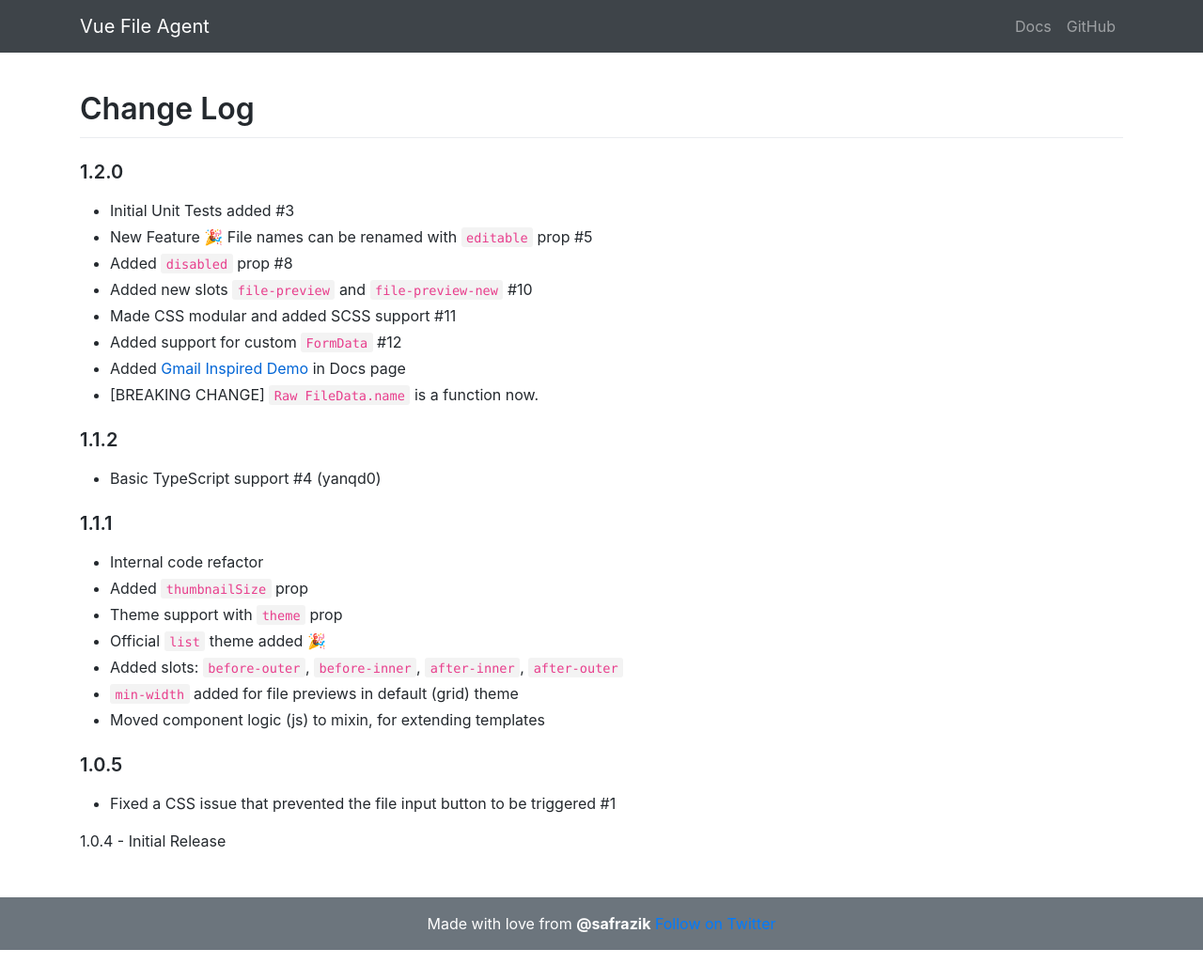
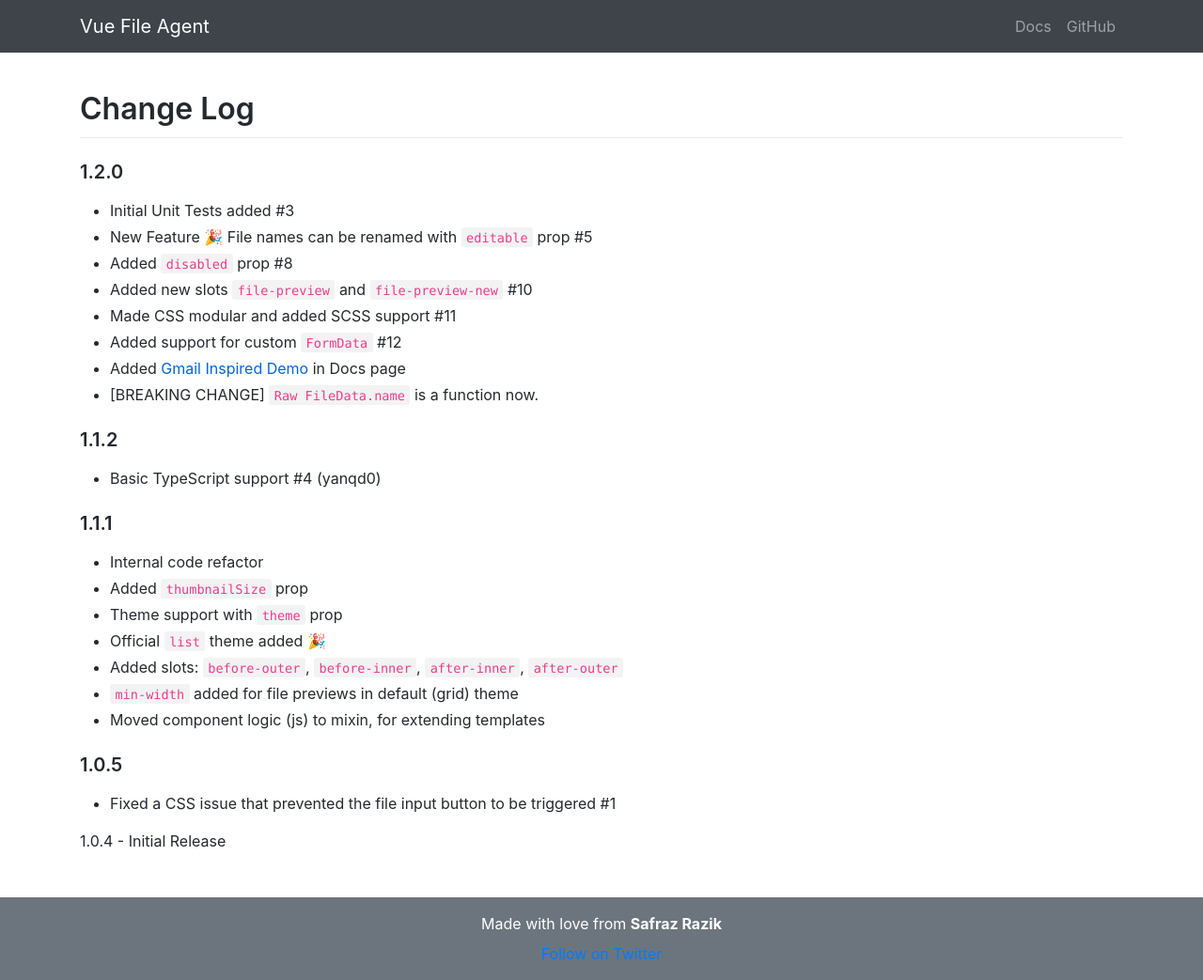
Before and after one commit to safrazik/vue-file-agent, a Jekyll site: the page built from CHANGELOG.md, in a window 1280 px wide and 1043 px high. Shown: the whole window at 94% size. Built offline with Jekyll 4.4.1, drawn with Linux system fonts in a browser that asks for light colours; our own code applies the rules of GitHub Pages for plain Markdown files; comment, search, counter and statistics services are not loaded.

Commit message:
Add tweet button and message

```diff
--- a/_layouts/default.html
+++ b/_layouts/default.html
@@ -93,9 +93,13 @@
 
   <div class="bg-secondary text-white mt-5 py-3">
     <div class="container">
+      <div class="text-center mb-2">
+        Made with love from
+        <a class="text-white" href="https://twitter.com/safrazik" target="_blank"><strong>Safraz Razik</strong></a>
+        <br>
+      </div>
       <div class="text-center">
-        Made with love from <a class="text-white" href="https://twitter.com/safrazik" target="_blank"><strong>@safrazik</strong></a>
-        <a href="https://twitter.com/safrazik?ref_src=vfa" class="twitter-follow-button" data-show-screen-name="false" data-show-count="false">Follow on Twitter</a>
+        <a href="https://twitter.com/safrazik?ref_src=vfa" class="twitter-follow-button" data-show-count="false" data-size="large">Follow on Twitter</a>
       </div>
     </div>
   </div>
```
Also changed, not shown: _layouts/home.html (+17 -3 lines).
